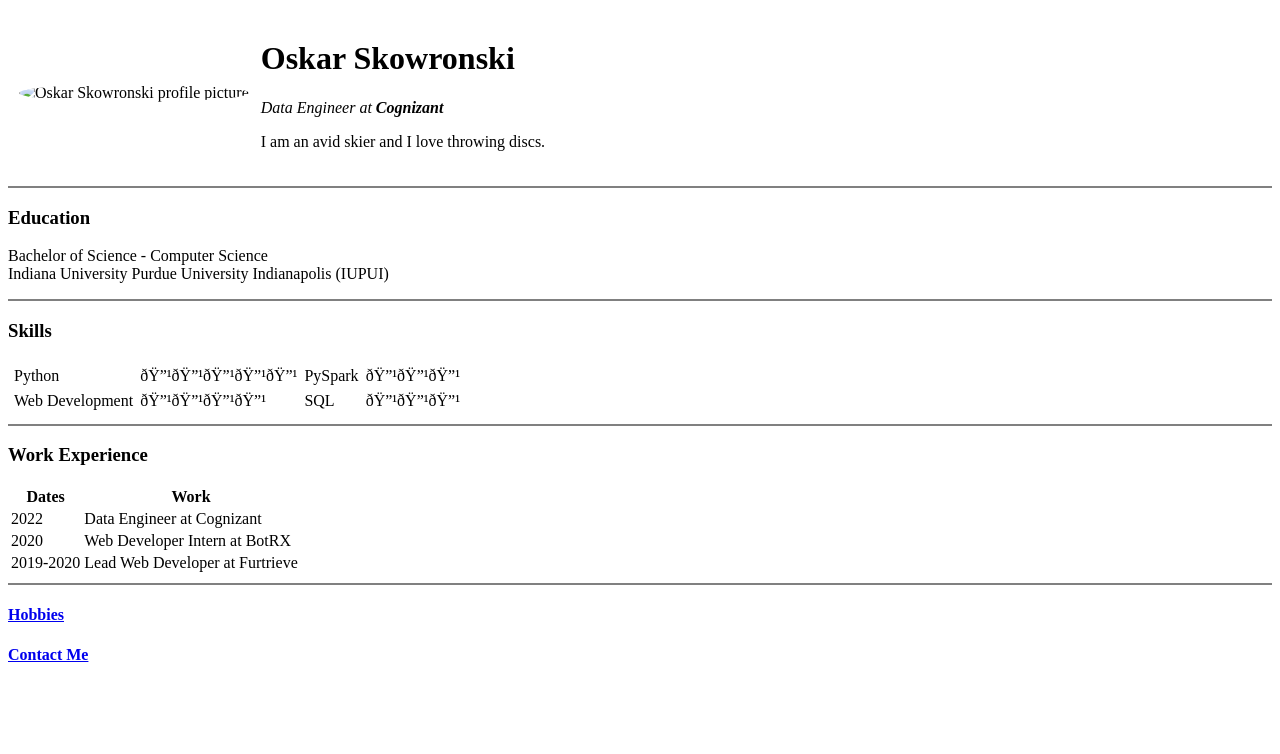
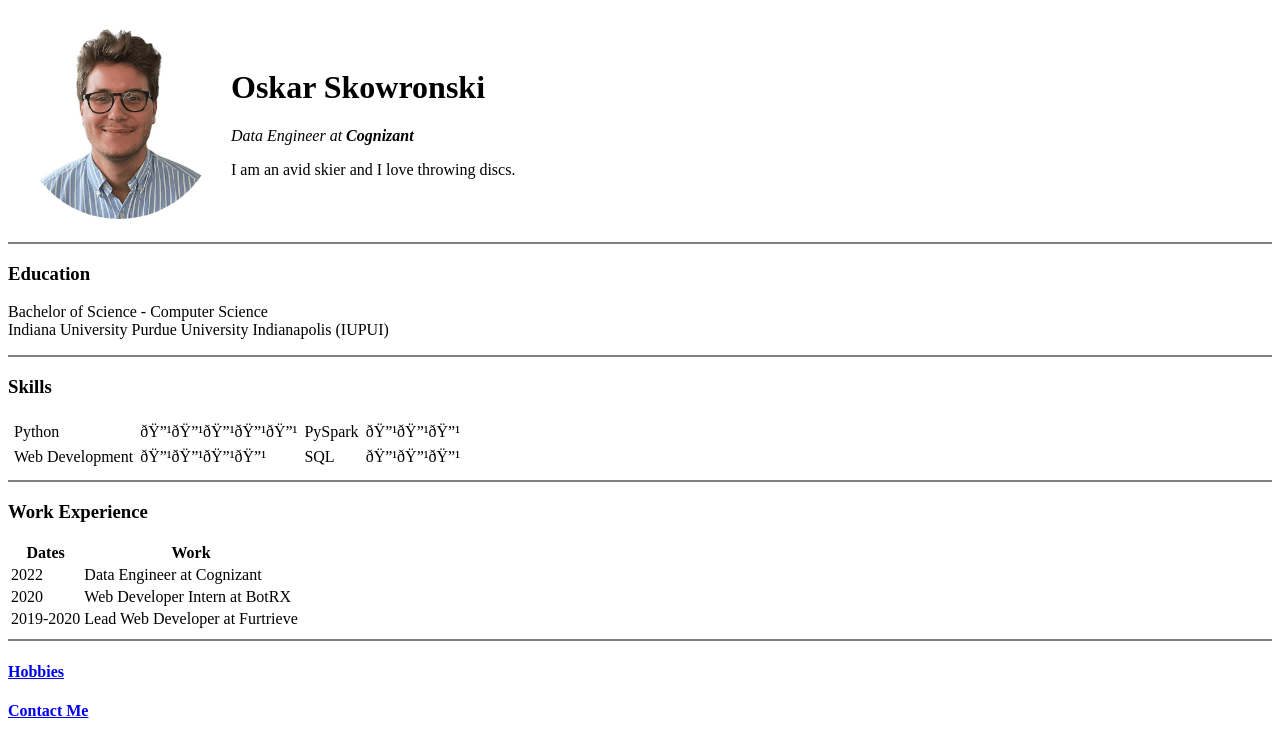
Before and after one commit to skylarkski/cv, a plain HTML site: page index.html in a window 1280 px wide. Drawn offline with Linux system fonts and the light colour scheme; the site is published under a folder, as on GitHub Pages, so addresses that start at the root find nothing.

Commit message:
Update index.html

```diff
--- a/index.html
+++ b/index.html
@@ -7,7 +7,7 @@
 	<body>
 		<table cellspacing=10>
 			<tr>
-				<td><img style="border-radius: 50%; width:200px" src="/images/oskar.jpg" alt="Oskar Skowronski profile picture"></td>
+				<td><img style="border-radius: 50%; width:200px" src="cv/images/oskar.jpg" alt="Oskar Skowronski profile picture"></td>
 				<td>
 					<h1>Oskar Skowronski</h1>
 					<p><em>Data Engineer at <strong>Cognizant</strong></em></p>
```
